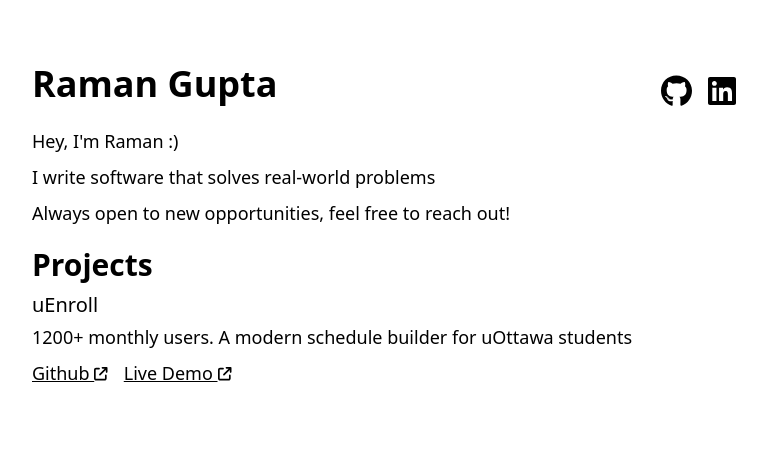
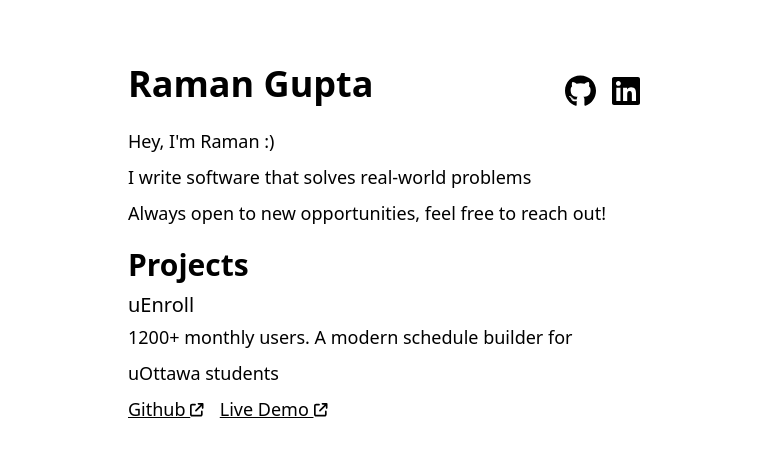
Before and after one commit to g-raman/personal-website, a Next.js app: page / in a window 1280 px wide. Shown: the top 456 px of the page, without its empty margins (256-1023 px from the left). Built offline with nearby package versions, Linux system fonts and the light colour scheme.

Commit message:
tweak: page padding

```diff
--- a/src/app/page.tsx
+++ b/src/app/page.tsx
@@ -3,7 +3,7 @@ import Main from "@/components/Main/Main";
 
 export default function Home() {
   return (
-    <div className="flex flex-col gap-4 px-72 py-16">
+    <div className="flex flex-col gap-4 px-96 py-16">
       <Header />
       <Main />
     </div>
```
